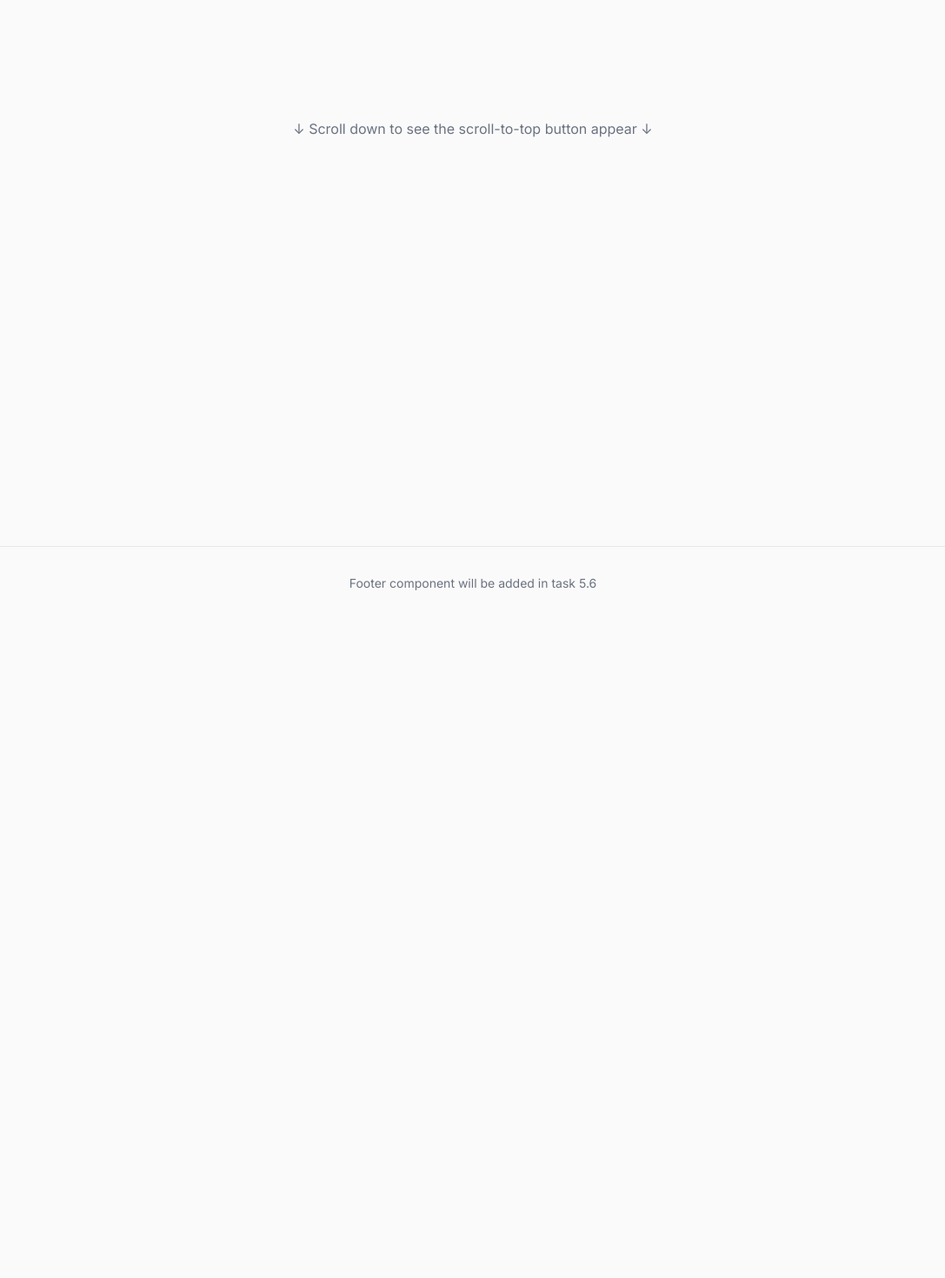
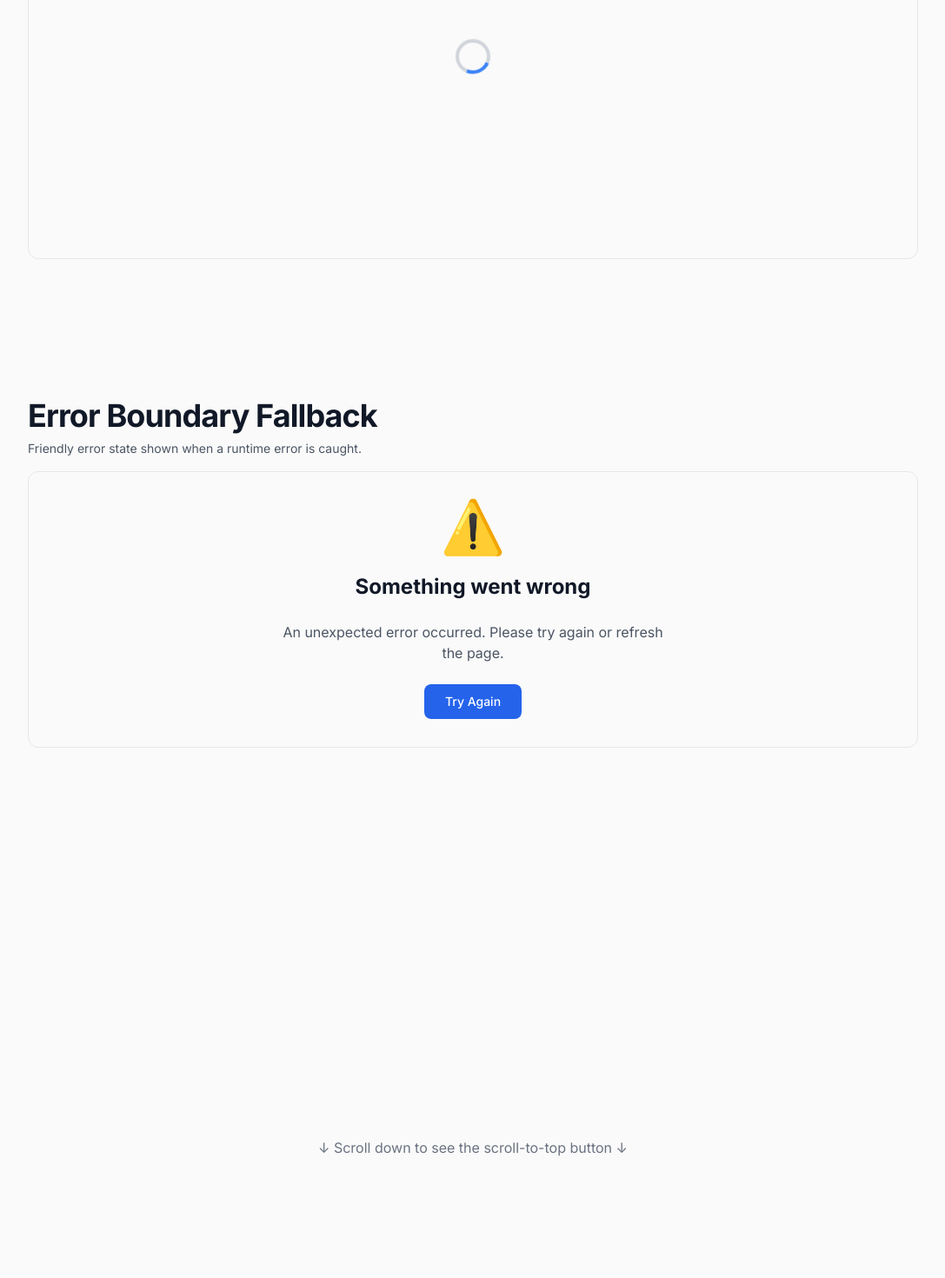
Before and after one commit to ulmo369/ThisIsUlmo, a React (Vite) app: page /dev/components in a window 1280 px wide. Shown: the part 2480-3950 px from the top of the page at 87% size, without its empty margins (96-1183 px from the left). Before the commit the page ends 3193 px from the top, so only its background shows below. Built offline with nearby package versions, Linux system fonts and the light colour scheme.

Commit message:
feat: update component preview with footer, loading fallback, and error state

```diff
--- a/src/pages/ComponentsView.tsx
+++ b/src/pages/ComponentsView.tsx
@@ -5,7 +5,9 @@ import Section from '@/components/ui/Section'
 import Container from '@/components/ui/Container'
 import Heading from '@/components/ui/Heading'
 import { Navbar } from '@/components/layout/Navbar'
+import { Footer } from '@/components/layout/Footer'
 import { ScrollToTopButton } from '@/components/layout/ScrollToTopButton'
+import { LoadingFallback } from '@/components/layout/LoadingFallback'
 
 export default function ComponentsView() {
   return (
@@ -125,24 +127,47 @@ export default function ComponentsView() {
           </Container>
         </Section>
 
-        {/* Scroll spacer */}
+        {/* Loading Fallback */}
         <Section>
           <Container>
-            <div className="h-[800px] flex items-center justify-center text-gray-500 dark:text-gray-400">
-              <p className="text-center">↓ Scroll down to see the scroll-to-top button appear ↓</p>
+            <Heading level={2}>Loading Fallback</Heading>
+            <p className="mt-2 text-gray-600 dark:text-gray-400 text-sm">Spinner used as Suspense fallback for lazy-loaded pages.</p>
+            <div className="mt-4 rounded-xl border border-gray-200 dark:border-gray-800 p-8">
+              <LoadingFallback />
             </div>
           </Container>
         </Section>
 
-        {/* Footer placeholder */}
-        <footer className="border-t border-gray-200 dark:border-gray-800 py-8">
+        {/* Error Boundary Fallback (static preview) */}
+        <Section>
           <Container>
-            <p className="text-center text-sm text-gray-500 dark:text-gray-400">
-              Footer component will be added in task 5.6
-            </p>
+            <Heading level={2}>Error Boundary Fallback</Heading>
+            <p className="mt-2 text-gray-600 dark:text-gray-400 text-sm">Friendly error state shown when a runtime error is caught.</p>
+            <div className="mt-4 rounded-xl border border-gray-200 dark:border-gray-800 p-8">
+              <div className="flex flex-col items-center justify-center gap-6 text-center">
+                <div className="text-6xl" aria-hidden="true">⚠️</div>
+                <h3 className="text-2xl font-bold text-gray-900 dark:text-white">Something went wrong</h3>
+                <p className="max-w-md text-gray-600 dark:text-gray-400">An unexpected error occurred. Please try again or refresh the page.</p>
+                <button className="rounded-lg bg-primary-600 px-6 py-2.5 text-sm font-medium text-white transition-colors hover:bg-primary-700 dark:bg-primary-500 dark:hover:bg-primary-400">
+                  Try Again
+                </button>
+              </div>
+            </div>
           </Container>
-        </footer>
+        </Section>
+
+        {/* Scroll spacer */}
+        <Section>
+          <Container>
+            <div className="h-[600px] flex items-center justify-center text-gray-500 dark:text-gray-400">
+              <p className="text-center">↓ Scroll down to see the scroll-to-top button ↓</p>
+            </div>
+          </Container>
+        </Section>
       </div>
+
+      {/* Real Footer component */}
+      <Footer />
     </div>
   )
 }
```
